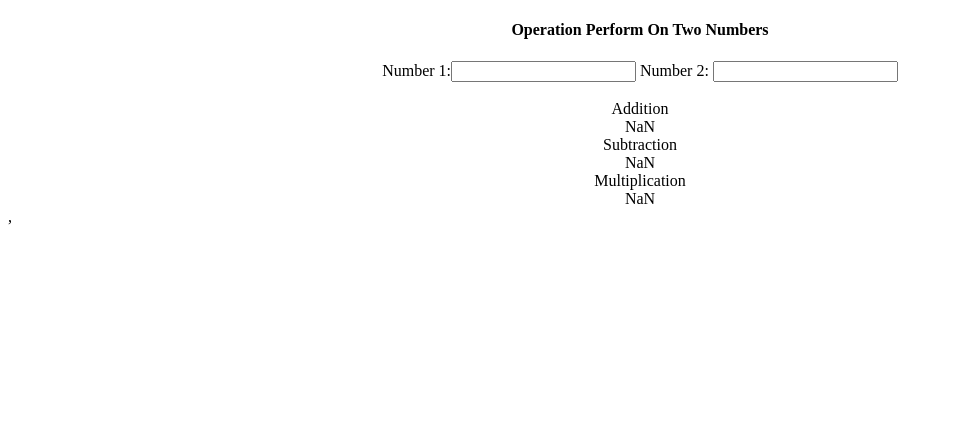
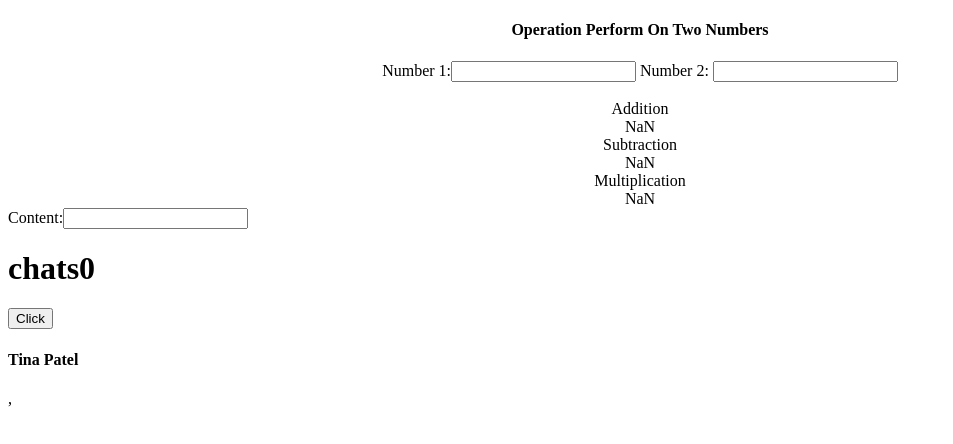
Before and after one commit to Swati634/react_components, a React (Create React App) app: page / in a window 1280 px wide. Shown: the top 444 px of the page, without its empty margins (0-953 px from the left). Built offline with nearby package versions, Linux system fonts and the light colour scheme.

Commit message:
useeffect & usememo

```diff
--- a/src/App.js
+++ b/src/App.js
@@ -1,26 +1,30 @@
-import React, { createContext } from 'react'
+import React, { createContext } from "react";
 import Heading from "./Heading";
 import Para from "./Para";
 import List from "./List";
 import Student from "./Student_class_com";
 import Functcomponent from "./Functcomponent";
 import Classcomp from "./Classcomp";
-import Stopwatchfun from './Stopwatchfun';
+import Stopwatchfun from "./Stopwatchfun";
 import Gettime from "./Gettime";
 import UseEffectex from "./UseEffectex";
 import CompoA from "./CompoA";
-import CompA from './useContext/CompA';
-import UseReducer from './UseReducer';
-import CallbackHook from './useCallback/CallbackHook';
-import Memo from './useCallback/Memo';
-import UseRef from './useCallback/UseRef';
-import Userefhook from './useCallback/Userefhook';
-import Pokemon from './UseEffectEx/Pokemon ';
-import InputNum from './UseEffectCal/InputNum';
-import Mul from './UseEffectCal/Mul';
+import CompA from "./useContext/CompA";
+import UseReducer from "./UseReducer";
+import CallbackHook from "./useCallback/CallbackHook";
+import Memo from "./useCallback/Memo";
+import UseRef from "./useCallback/UseRef";
+import Userefhook from "./useCallback/Userefhook";
+import Pokemon from "./UseEffectEx/Pokemon ";
+import Mul from "./UseEffectCal/Mul";
+import InputNum from "./UseEffectCal/InputNum";
+import UseEffectVSUseMemo from "./PropsEx/UseEffectVSUseMemo";
+import Input from "./PropsEx/Input";
+import UseEffe from "./UseEffectEx/UseEffe";
+import DisplayDestructur from "./PropsEx/DisplayDestructur";
 
-const FirstName = createContext()
-const LastName = createContext()
+const FirstName = createContext();
+const LastName = createContext();
 const App = () => {
   return (
     <div>
@@ -45,14 +49,15 @@ const App = () => {
       <UseRef />
       <Userefhook />
       <Pokemon /> */}
+      {/* <Mul /> */}
       <InputNum />
-      {/* <Mul /> */}
+      {/* <UseEffectVSUseMemo /> */}
+      <Input />
+      <UseEffe />
+      <DisplayDestructur />
+    </div>
+  );
+};
 
-
-
-    </div>
-  )
-}
-
-export default App
-export { FirstName, LastName }
+export default App;
+export { FirstName, LastName };
--- /dev/null
+++ b/src/PropsEx/DestructuringProps.js
@@ -0,0 +1,14 @@
+import React from "react";
+
+const DestructuringProps = (p) => {
+    const { name, lname } = p;
+    return (
+        <div>
+            <h4>
+                {name} {lname}
+            </h4>
+        </div>
+    );
+};
+
+export default DestructuringProps;
--- /dev/null
+++ b/src/PropsEx/DisplayDestructur.js
@@ -0,0 +1,10 @@
+import React from "react";
+import DestructuringProps from "./DestructuringProps";
+const DisplayDestructur = () => {
+    return (
+        <div>
+            <DestructuringProps name="Tina" lname="Patel" />
+        </div>
+    );
+};
+export default DisplayDestructur;
--- /dev/null
+++ b/src/PropsEx/Input.js
@@ -0,0 +1,19 @@
+import React, { useState } from "react";
+import PropsExp from "./PropsExp";
+
+const Input = () => {
+    const [content, setContent] = useState();
+    return (
+        <div className="input_field">
+            <spna>Content:</spna>
+            <input
+                type="text"
+                onChange={(event) => setContent(event.target.value)}
+                value={content}
+            />
+            <PropsExp con={content} />
+        </div>
+    );
+};
+
+export default Input;
--- /dev/null
+++ b/src/PropsEx/PropsExp.js
@@ -0,0 +1,11 @@
+import React, { useEffect, useState } from "react";
+
+const PropsExp = (props) => {
+    return (
+        <div>
+            <h1>{props.con}</h1>
+        </div>
+    );
+};
+
+export default PropsExp;
--- /dev/null
+++ b/src/PropsEx/UseEffectVSUseMemo.js
@@ -0,0 +1,66 @@
+//using UseEffect -> We can rerender the all data of the component
+// import React, { useEffect, useState } from 'react'
+
+// const UseEffectVSUseMemo = () => {
+//     const [count, setCount] = useState(0)
+//     const [data, setData] = useState(0)
+//     useEffect(() => {
+//         console.log(Math.random());
+//     }, [data])
+//     return (
+//         <div>
+//             <h2>{count}</h2>
+//             <h2>{data}</h2>
+//             <h1>UseEffect VS UseMemo</h1>
+//             <button onClick={() => { setCount(count + 1) }}>Update Count</button>
+//             <button onClick={() => { setData(data + 1) }}>Update Data</button>
+
+//         </div>
+//     )
+// }
+
+// export default UseEffectVSUseMemo
+// Using UseMemo-> We can rerender the specific part of the component
+
+import React, { useState, useMemo } from "react";
+
+const UseEffectVSUseMemo = () => {
+    const [count, setCount] = useState(0);
+    const [name, setName] = useState();
+
+    const NoRender = useMemo(() => {
+        return (
+            <div>
+                <h3 style={{ color: "blue" }}>
+                    No react again{count}--- {name}
+                </h3>
+                <h3 style={{ color: "blue" }}>UseEffect Vs UseMemo</h3>
+            </div>
+        );
+    }, [name]);
+
+    return (
+        <div>
+            {NoRender}
+            <h3>Render it again and again{count}</h3>
+            <h3>UseEffect Vs UseMemo</h3>
+
+            <button
+                onClick={() => {
+                    setCount(count + 1);
+                }}
+            >
+                Click
+            </button>
+            <button
+                onClick={() => {
+                    setName("hello");
+                }}
+            >
+                Click Me
+            </button>
+        </div>
+    );
+};
+
+export default UseEffectVSUseMemo;
--- /dev/null
+++ b/src/UseEffectEx/UseEffe.js
@@ -0,0 +1,17 @@
+import React, { useEffect, useState } from "react";
+
+const UseEffe = () => {
+    const [count, setCount] = useState(0);
+    useEffect(() => {
+        document.title = `chats(${count})`;
+    });
+    console.log("Hello UseEffect");
+    return (
+        <div>
+            <h1>chats{count}</h1>
+            <button onClick={() => setCount(count + 1)}>Click</button>
+        </div>
+    );
+};
+
+export default UseEffe;
```
